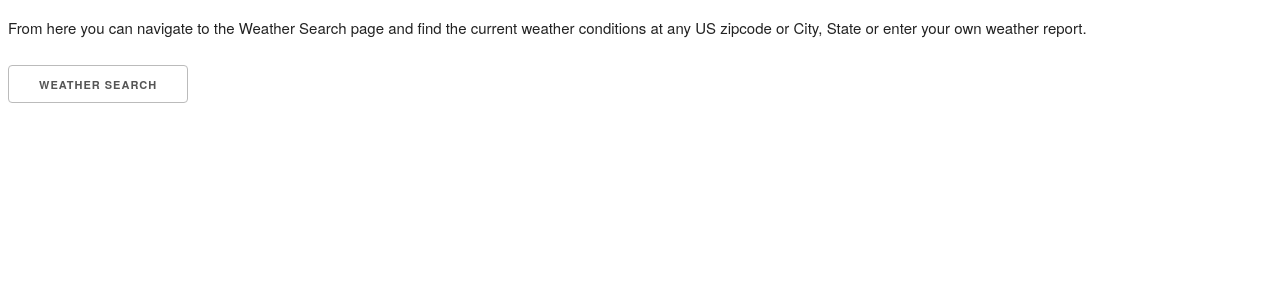
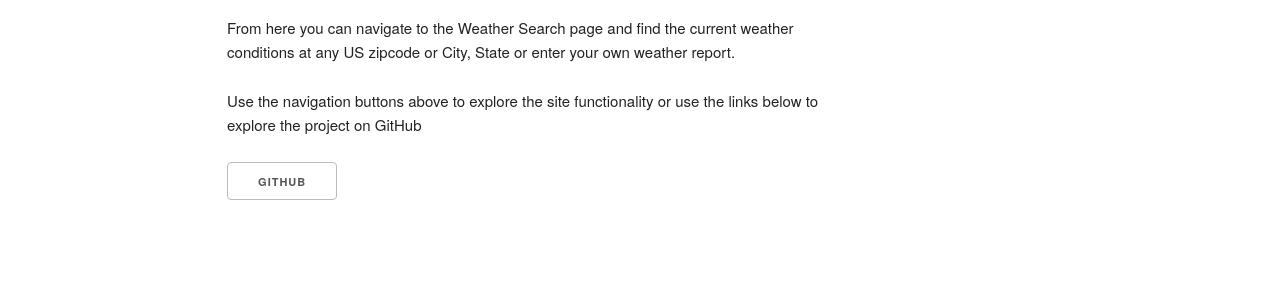
Before and after one commit to tmduddy/django-weather, a Django app: template weather/templates/weather/index.html in a window 1280 px wide. Shown: the part 152-448 px from the top of the page. Run offline with Django 3.2, Linux system fonts and the light colour scheme; the template is opened without the code that fills it, so the values that code supplies are empty.

Commit message:
abstract navbar and add requirements.txt

```diff
--- a/weather/templates/weather/base.html
+++ b/weather/templates/weather/base.html
@@ -13,19 +13,7 @@
 
 <body>
   {% block navbar %}
-  <div class="navbar">
-    <div class="row">
-      <div class="seven columns" style="text-align: left;">
-        <a href="{% url 'weather:index' %}">Home</a>
-      </div>
-      <div class="five columns" style="text-align: right;">
-        <a href="{% url 'weather:search' %}">Weather Search</a>
-        <a href="{% url 'weather:report_weather' %}">Report Weather</a>
-        <a href="{% url 'weather:browse_reports' %}">Browse Reports</a>
-      </div>
-    </div>
-  </div>
-  <br>
+  {% include 'weather/navbar.html' %}
   {% endblock navbar %}
 
   <div id="header">
--- a/weather/templates/weather/index.html
+++ b/weather/templates/weather/index.html
@@ -7,8 +7,17 @@
 {% endblock headline %}
 
 {% block content%}
-<p> From here you can navigate to the Weather Search page and find the current weather conditions at any US zipcode or
-    City, State or enter your own weather report. </p>
+<div class="row">
+  <div class="two columns">&nbsp;</div>
+  <div class="six columns">
+    <p> From here you can navigate to the Weather Search page and find the current weather conditions at any US
+      zipcode or
+      City, State or enter your own weather report. </p>
 
-<a class="button" href="{% url "weather:search" %}">Weather Search</a>
+    <p> Use the navigation buttons above to explore the site functionality or use the links below to explore the
+      project on GitHub</p>
+    <a class="button" href="https://github.com/tmduddy/django-weather" target="_blank">GitHub</a>
+  </div>
+</div>
+
 {% endblock %}
--- /dev/null
+++ b/weather/templates/weather/navbar.html
@@ -0,0 +1,15 @@
+{% block navbar %}
+<div class="navbar">
+    <div class="row">
+      <div class="seven columns" style="text-align: left;">
+        <a href="{% url 'weather:index' %}">Home</a>
+      </div>
+      <div class="five columns" style="text-align: right;">
+        <a href="{% url 'weather:search' %}">Weather Search</a>
+        <a href="{% url 'weather:report_weather' %}">Report Weather</a>
+        <a href="{% url 'weather:browse_reports' %}">Browse Reports</a>
+      </div>
+    </div>
+  </div>
+  <br>
+{% endblock navbar %}
```
Also changed, not shown: requirements.txt (added, +19 -0 lines), README.md.
